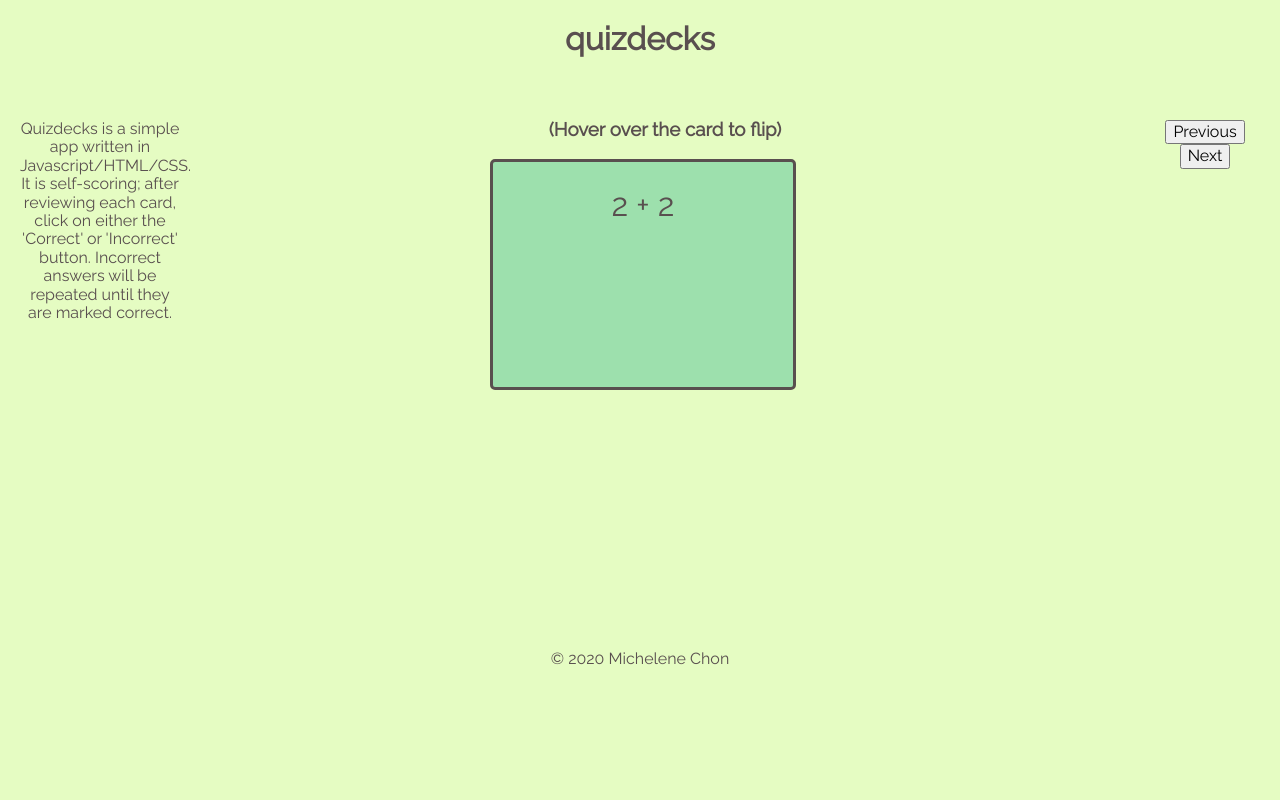
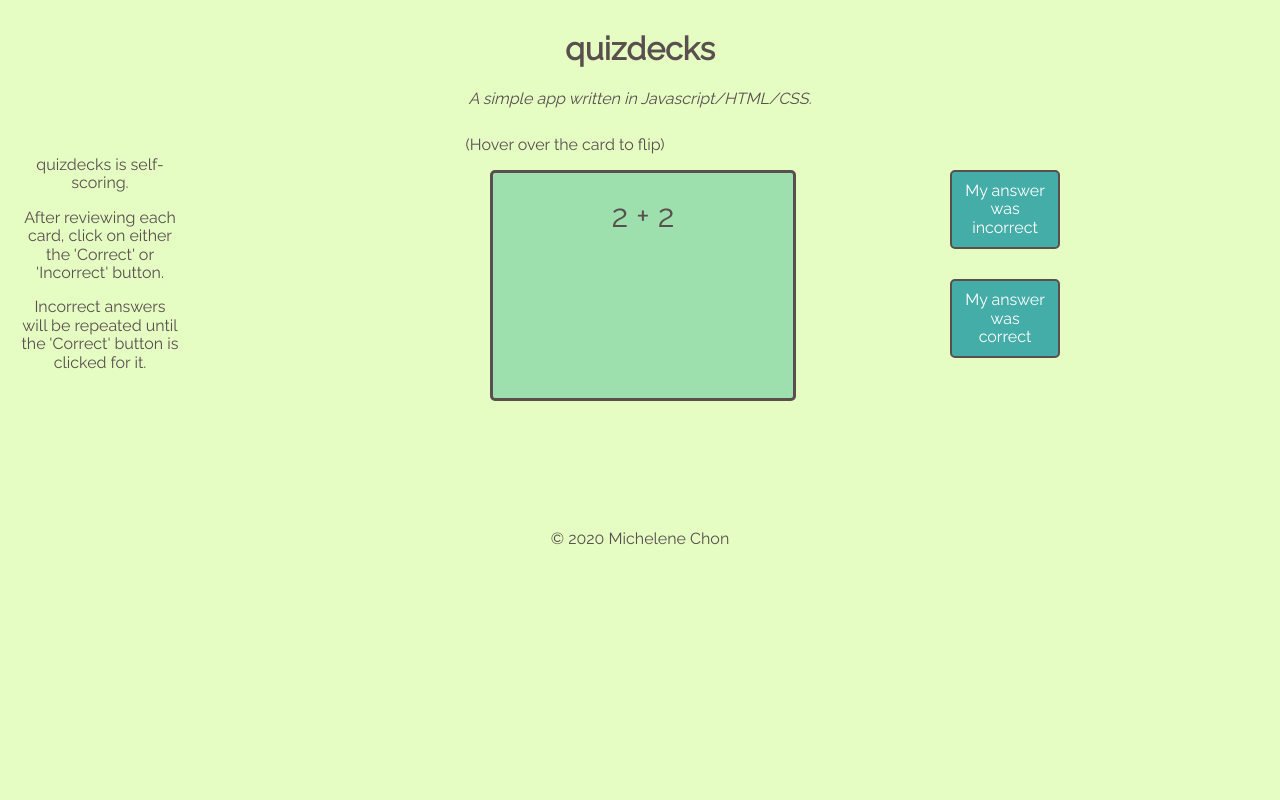
Before and after one commit to michelene/quizdecks, a plain HTML site: page index.html in a window 1280 px wide. Drawn offline with Linux system fonts and the light colour scheme.

Commit message:
Change prev, next to incorrect, correct

```diff
--- a/css/style.css
+++ b/css/style.css
@@ -10,17 +10,27 @@ body {
 
 body {
   display: grid;
-  grid-template-rows: 100px auto 150px;
-  grid-template-columns: 200px auto 150px;
+  grid-template-rows: 120px 400px 150px;
+  grid-template-columns: 200px auto 150px 200px;
 }
 
 header,
 footer {
-  grid-column-end: span 3;
+  grid-column-end: span 4;
+  margin: 10px;
+}
+
+.italic {
+  font-style: italic;
+}
+
+.bold {
+  font-style: bold;
 }
 
 main {
   grid-column-start: 2;
+  text-align: center;
 }
 
 .sidebar-left {
@@ -32,15 +42,6 @@ main {
 .sidebar-right {
   grid-column-start: 3;
   padding: 20px;
-}
-
-/* footer {
-  position: absolute;
-  bottom: 0;
-  width: 100%;
-  height: 2.5rem;
-  color: #547980;
-  text-align: center;
 }
 
 .button {
@@ -62,13 +63,11 @@ main {
   margin-top: 30px;
 }
 
-*/
-
 .flip-container {
   perspective: 1000px;
 }
-.flip-container:hover .flipper,
-.flip-container.hover .flipper {
+
+.flip-container:hover .flipper {
   transform: rotateY(180deg);
 }
 
@@ -103,7 +102,6 @@ main {
 }
 
 .card-front {
-  z-index: 2;
   transform: rotateY(0deg);
 }
 
--- a/index.html
+++ b/index.html
@@ -14,9 +14,12 @@
   <body>
     <header>
       <h1>quizdecks</h1>
+      <p class="italic">
+        A simple app written in Javascript/HTML/CSS.
+      </p>
     </header>
     <main>
-      <h3>(Hover over the card to flip)</h3>
+      <p class="bold">(Hover over the card to flip)</p>
       <div class="flip-container">
         <div class="flipper">
           <div class="card-front"></div>
@@ -24,16 +27,23 @@
         </div>
       </div>
     </main>
-    <aside class="sidebar-left">
-      Quizdecks is a simple app written in Javascript/HTML/CSS. It is
-      self-scoring; after reviewing each card, click on either the 'Correct' or
-      'Incorrect' button. Incorrect answers will be repeated until they are
-      marked correct.
-    </aside>
-    <aside class="sidebar-right">
-      <button class="button" id="prev">Previous</button>
-      <button class="button" id="next">Next</button>
-    </aside>
+    <div class="sidebar-left">
+      <p>
+        quizdecks is self-scoring.
+      </p>
+      <p>
+        After reviewing each card, click on either the 'Correct' or 'Incorrect'
+        button.
+      </p>
+      <p>
+        Incorrect answers will be repeated until the 'Correct' button is clicked
+        for it.
+      </p>
+    </div>
+    <div class="sidebar-right">
+      <button class="button" id="incorrect">My answer was incorrect</button>
+      <button class="button" id="correct">My answer was correct</button>
+    </div>
     <footer>&copy; 2020 Michelene Chon</footer>
     <script src="data/data.js"></script>
     <script src="lib/script.js"></script>
--- a/lib/script.js
+++ b/lib/script.js
@@ -39,7 +39,7 @@ let clearData = () => {
   }
 };
 
-let prevCard = e => {
+let incorrectCard = e => {
   clearData();
   if (currIndex === 0) {
     alert('You are at the first card!');
@@ -49,7 +49,7 @@ let prevCard = e => {
   }
 };
 
-let nextCard = e => {
+let correctCard = e => {
   if (currIndex === lastIndex) {
     alert('You are at the last card!');
   }
@@ -63,8 +63,8 @@ let nextCard = e => {
 };
 
 // Attach event handlers to buttons:
-document.getElementById('prev').addEventListener('click', prevCard);
-document.getElementById('next').addEventListener('click', nextCard);
+document.getElementById('correct').addEventListener('click', correctCard);
+document.getElementById('incorrect').addEventListener('click', incorrectCard);
 
 initialize(deck01);
 
```
